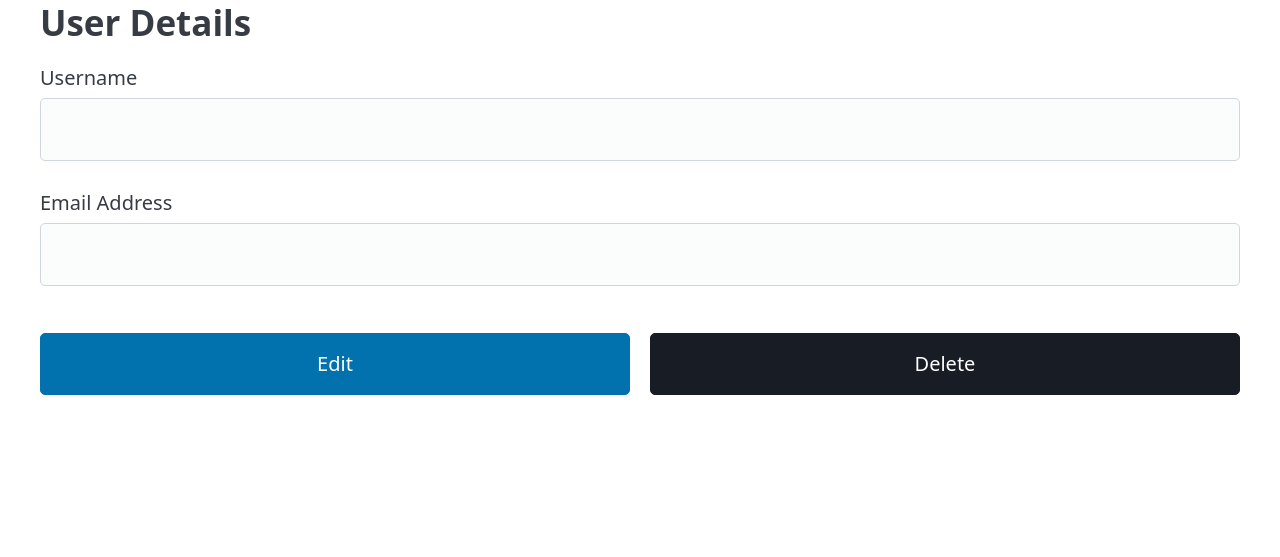
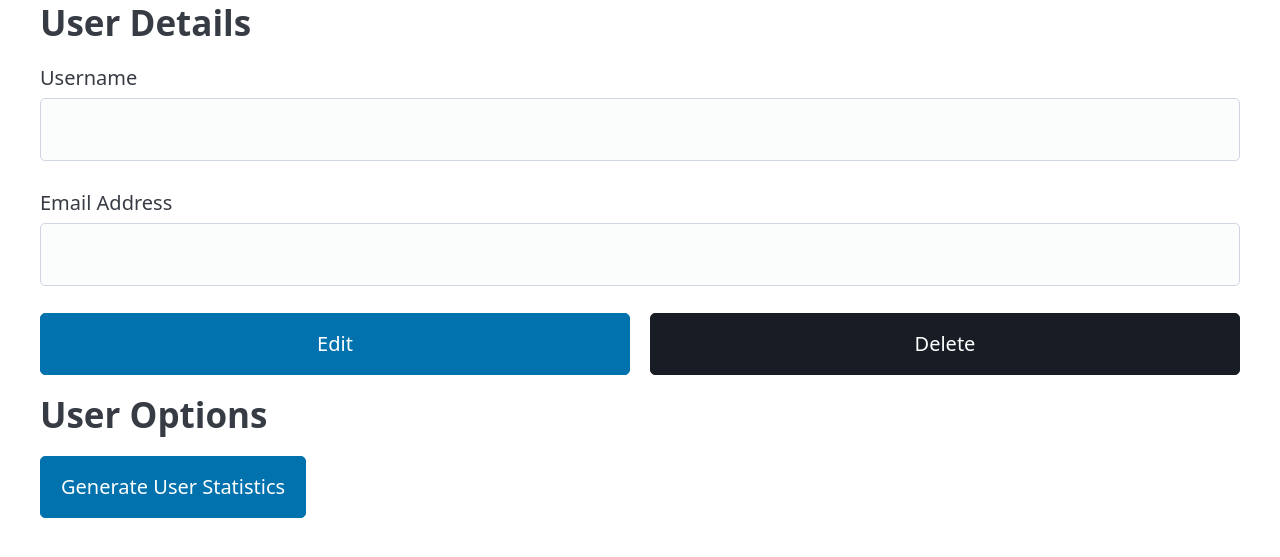
Before and after one commit to FreemanApps/reviewer, a FastAPI app: template src/templates/settings/settings.jinja in a window 1280 px wide. Shown: the part 212-769 px from the top of the page. Run offline with FastAPI, Linux system fonts and the light colour scheme; the template is opened without the code that fills it, so the values that code supplies are empty.

Commit message:
Start building ability to generate user statistics

```diff
--- a/db/07-grants.sql
+++ b/db/07-grants.sql
@@ -10,11 +10,13 @@ GRANT SELECT ON reviewer.review TO reviewer_user;
 GRANT SELECT ON reviewer.review_reaction TO reviewer_user;
 GRANT SELECT ON reviewer.reply TO reviewer_user;
 GRANT SELECT ON reviewer.reply_reaction TO reviewer_user;
+GRANT SELECT ON reviewer.statistic TO reviewer_user;
 
 GRANT INSERT ON reviewer.review TO reviewer_user;
 GRANT INSERT ON reviewer.reply TO reviewer_user;
 GRANT INSERT ON reviewer.review_reaction TO reviewer_user;
 GRANT INSERT ON reviewer.reply_reaction TO reviewer_user;
+GRANT INSERT ON reviewer.statistic TO reviewer_user;
 
 GRANT UPDATE ON reviewer.person TO reviewer_user;
 GRANT UPDATE ON reviewer.review TO reviewer_user;
@@ -25,3 +27,4 @@ GRANT DELETE ON reviewer.review TO reviewer_user;
 GRANT DELETE ON reviewer.reply TO reviewer_user;
 GRANT DELETE ON reviewer.review_reaction TO reviewer_user;
 GRANT DELETE ON reviewer.reply_reaction TO reviewer_user;
+GRANT DELETE ON reviewer.statistic TO reviewer_user;
--- a/src/templates/login.jinja
+++ b/src/templates/login.jinja
@@ -2,11 +2,11 @@
 {% block main %}
 <main class="container">
     <h1>Login</h1>
-    <form hx-post="{{ url_for('login') }}" hx-target="body" hx-push-url="true">
+    <form hx-post="{{ url_for('login') }}" hx-target="body" hx-push-url="true" hx-disabled-elt="fieldset, button">
         <fieldset class="grid">
             <input type="text" name="email_address" placeholder="Email" aria-label="Email" autocomplete="email"/>
             <input type="password" name="password" placeholder="Password" aria-label="Password" autocomplete="current-password"/>
-            <input type="submit" value="Login"/>
+            <button type="submit" class="primary">Login</button>
         </fieldset>
     </form>
 </main>
--- a/src/templates/review/edit-reply-form.jinja
+++ b/src/templates/review/edit-reply-form.jinja
@@ -1,4 +1,4 @@
-<form hx-patch="{{ url_for('update_reply', movie_id=movie_id, review_id=review_id, reply_id=reply_id) }}" hx-target="closest section" hx-swap="outerHTML">
+<form hx-patch="{{ url_for('update_reply', movie_id=movie_id, review_id=review_id, reply_id=reply_id) }}" hx-target="closest section" hx-swap="outerHTML" hx-disabled-elt="fieldset, button">
     <fieldset role="group">
         <textarea name="reply_content">{{ reply_details["reply_content"]|e }}</textarea>
         <button type="submit" class="primary">Save</button>
--- a/src/templates/review/reaction-button.jinja
+++ b/src/templates/review/reaction-button.jinja
@@ -1,11 +1,11 @@
 {% if not has_reacted%}
     <div class="grid">
-        <button hx-post="{{ url }}" hx-vals='{"reaction_type": "{{ reaction_type }}"}' hx-target="closest div" hx-swap="outerHTML" class="primary">{{ reaction_type | capitalize }}</button>
+        <button hx-post="{{ url }}" hx-vals='{"reaction_type": "{{ reaction_type }}"}' hx-target="closest div" hx-swap="outerHTML" hx-disabled-elt="fieldset, button" class="primary">{{ reaction_type | capitalize }}</button>
         <p><strong>{{ reaction_type | capitalize }}s:</strong> {{ reaction_count }}</p>
     </div>
 {% else %}
     <div class="grid">
-        <button hx-delete="{{ url }}" hx-vals='{"reaction_type": "{{ reaction_type }}"}' hx-target="closest div" hx-swap="outerHTML" class="secondary">{{ reaction_type | capitalize }}d</button>
+        <button hx-delete="{{ url }}" hx-vals='{"reaction_type": "{{ reaction_type }}"}' hx-target="closest div" hx-swap="outerHTML" hx-disabled-elt="fieldset, button" class="secondary">{{ reaction_type | capitalize }}d</button>
         <p><strong>{{ reaction_type | capitalize }}s:</strong> {{ reaction_count }}</p>
     </div>
 {% endif %}
--- a/src/templates/review/replies-section.jinja
+++ b/src/templates/review/replies-section.jinja
@@ -10,8 +10,8 @@
             <p>{{ reply_content|e }}</p>
             {% if current_person_id == person_id %}
                 <div>
-                    <button hx-get="{{ url_for('get_editable_reply', movie_id=movie_id, review_id=review_id, reply_id=reply_id) }}" hx-target="#reply-{{ reply_id }}-body" hx-swap="outerHTML" class="primary">Edit</button>
-                    <button hx-delete="{{ url_for('delete_reply', movie_id=movie_id, review_id=review_id, reply_id=reply_id) }}" hx-target="closest section" hx-swap="outerHTML" hx-confirm="Are you sure you want to delete this reply?" class="contrast">Delete</button>
+                    <button hx-get="{{ url_for('get_editable_reply', movie_id=movie_id, review_id=review_id, reply_id=reply_id) }}" hx-target="#reply-{{ reply_id }}-body" hx-swap="outerHTML" hx-disabled-elt="fieldset, button" class="primary">Edit</button>
+                    <button hx-delete="{{ url_for('delete_reply', movie_id=movie_id, review_id=review_id, reply_id=reply_id) }}" hx-target="closest section" hx-swap="outerHTML" hx-confirm="Are you sure you want to delete this reply?" hx-disabled-elt="fieldset, button" class="contrast">Delete</button>
                 </div>
             {% endif %}
         </div>
@@ -25,7 +25,7 @@
         </footer>
     </article>
     {% endfor %}
-    <form hx-post="{{ url_for('create_reply', movie_id=movie_id, review_id=review_id) }}" hx-target="closest section" hx-swap="outerHTML">
+    <form hx-post="{{ url_for('create_reply', movie_id=movie_id, review_id=review_id) }}" hx-target="closest section" hx-swap="outerHTML" hx-disabled-elt="fieldset, button">
         <fieldset role="group">
             <textarea name="reply_content" placeholder="Add a reply"></textarea>
             <button type="submit" class="primary">Add</button>
--- a/src/templates/review/review-section.jinja
+++ b/src/templates/review/review-section.jinja
@@ -12,8 +12,8 @@
             </div>
             {% if current_person_id == review_details['person_id'] %}
                 <div>
-                    <button hx-get="{{ url_for('get_editable_review', movie_id=movie_id, review_id=review_details['review_id']) }}" hx-target="#review-body" hx-swap="outerHTML" class="primary">Edit</button>
-                    <button hx-delete="{{ url_for('delete_review', movie_id=movie_id, review_id=review_details['review_id']) }}" hx-target="body" hx-push-url="true" hx-swap="outerHTML" hx-confirm="Are you sure you want to delete this review?" class="contrast">Delete</button>
+                    <button hx-get="{{ url_for('get_editable_review', movie_id=movie_id, review_id=review_details['review_id']) }}" hx-target="#review-body" hx-swap="outerHTML" hx-disabled-elt="fieldset, button" class="primary">Edit</button>
+                    <button hx-delete="{{ url_for('delete_review', movie_id=movie_id, review_id=review_details['review_id']) }}" hx-target="body" hx-push-url="true" hx-swap="outerHTML" hx-confirm="Are you sure you want to delete this review?" hx-disabled-elt="fieldset, button" class="contrast">Delete</button>
                 </div>
             {% endif %}
         </div>
--- a/src/templates/settings/edit-user-settings-form.jinja
+++ b/src/templates/settings/edit-user-details-form.jinja
@@ -1,6 +1,6 @@
 <section>
     <h2>User Details</h2>
-    <form hx-patch="/person/me" hx-target="closest section" hx-swap="outerHTML">
+    <form hx-patch="/person/me" hx-target="closest section" hx-swap="outerHTML" hx-disabled-elt="fieldset, button">
         <fieldset>
             <label>
                 Username
@@ -10,9 +10,7 @@
                 Email Address
                 <input type="text" name="email_address" value="{{ current_person_details['email_address']|e }}" autocomplete="email"/>
             </label>
+            <button type="submit" class="primary">Save</button>
         </fieldset>
-        <div class="grid">
-            <button type="submit">Save</button>
-        </div>
     </form>
 </section>
--- a/src/templates/settings/settings.jinja
+++ b/src/templates/settings/settings.jinja
@@ -2,6 +2,7 @@
 {% block main %}
 <main class="container">
     <h1>Settings</h1>
-    {% include 'settings/user-settings.jinja' %}
+    {% include 'settings/user-details.jinja' %}
+    {% include 'settings/user-options.jinja' %}
 </main>
 {% endblock %}
--- a/src/templates/settings/user-settings.jinja
+++ b/src/templates/settings/user-details.jinja
@@ -10,10 +10,10 @@
                 Email Address
                 <input readonly type="text" name="email_address" value="{{ current_person_details['email_address']|e }}" autocomplete="email"/>
             </label>
+            <div class="grid">
+                <button hx-get="/settings/edit" hx-target="closest section" hx-swap="outerHTML" hx-disabled-elt="fieldset, button" class="primary">Edit</button>
+                <button hx-delete="/person/me" hx-target="body" hx-push-url="true" hx-confirm="Are you sure you want to delete your account?" hx-disabled-elt="closest fieldset" class="contrast">Delete</button>
+            </div>
         </fieldset>
-        <div class="grid">
-            <button hx-get="/settings/edit" hx-target="closest section" hx-swap="outerHTML">Edit</button>
-            <button hx-delete="/person/me" hx-target="body" hx-push-url="true" hx-confirm="Are you sure you want to delete your account?" class="contrast">Delete</button>
-        </div>
     </div>
 </section>
--- /dev/null
+++ b/src/templates/settings/user-options.jinja
@@ -0,0 +1,4 @@
+<section>
+    <h2>User Options</h2>
+    <button hx-patch="/person/me/statistics" hx-target="body" hx-push-url="true" hx-disabled-elt="fieldset, button" class="primary">Generate User Statistics</button>
+</section>
```
Also changed, not shown: db/05-procedure.sql (+10 -7 lines), src/routes/person.py (+21 -3 lines), src/templates/person.jinja (+8 -0 lines), src/templates/review/edit-review-form.jinja (+6 -4 lines), src/templates/review/new-review-form.jinja (+6 -4 lines).
